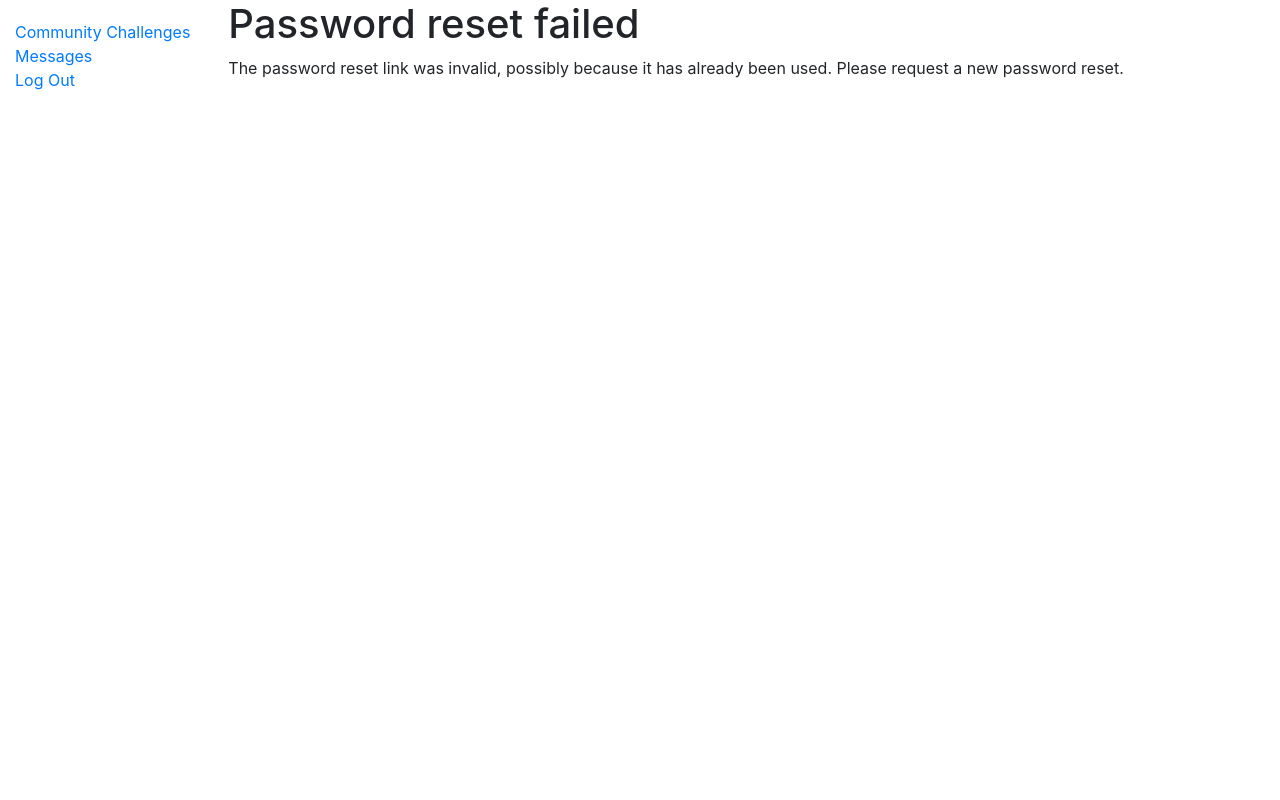
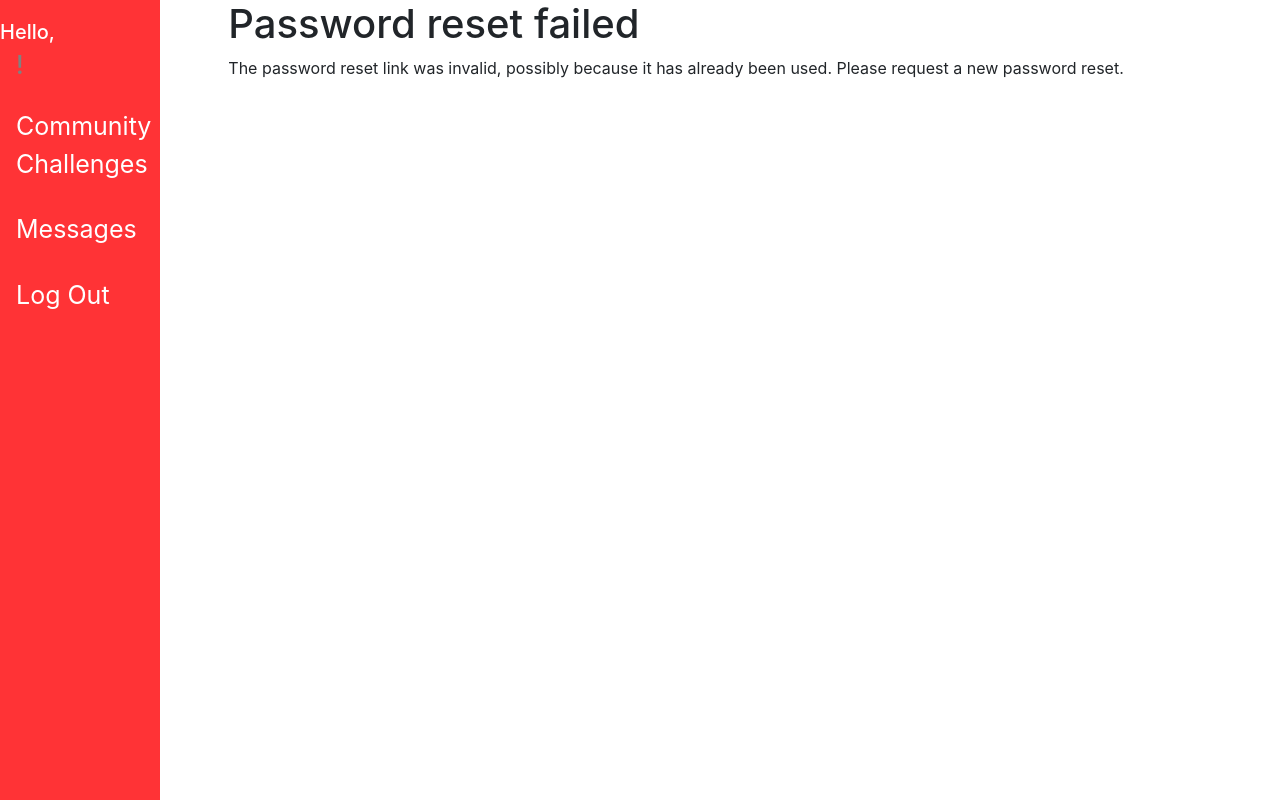
Before and after one commit to archanaramakrishnan/you-go-girl, a Django app: page /accounts/reset/1/1/ in a window 1280 px wide. Run offline with Django 3.2, Linux system fonts and the light colour scheme; parts of the project's set-up code (start-up, migrations or seed data) failed here and were passed over; some libraries are stand-ins or nearby versions.

Commit message:
Sidebar with bootstrap and W3schools

```diff
--- a/challenges/static/css/styles.css
+++ b/challenges/static/css/styles.css
@@ -1,5 +1,44 @@
-.sidebar-nav {
+/* sidebar-nav {
     margin-top: 20px;
     padding: 0;
     list-style: none;
-}
+    background-color: lightblue;
+ */
+ /* The sidebar menu */
+ .sidenav {
+    height: 100%; /* Full-height: remove this if you want "auto" height */
+    width: 160px; /* Set the width of the sidebar */
+    position: fixed; /* Fixed Sidebar (stay in place on scroll) */
+    z-index: 1; /* Stay on top */
+    top: 0; /* Stay at the top */
+    left: 0;
+    background-color: #ff3336; /* Black */
+    overflow-x: hidden; /* Disable horizontal scroll */
+    padding-top: 20px;
+  }
+
+  /* The navigation menu links */
+  .sidenav a {
+    padding: 6px 8px 6px 16px;
+    text-decoration: none;
+    font-size: 25px;
+    color: #818181;
+    display: block;
+  }
+
+  /* When you mouse over the navigation links, change their color */
+  .sidenav a:hover {
+    color: #f1f1f1;
+  }
+
+  /* Style page content */
+  .main {
+    margin-left: 160px; /* Same as the width of the sidebar */
+    padding: 0px 10px;
+  }
+
+  /* On smaller screens, where height is less than 450px, change the style of the sidebar (less padding and a smaller font size) */
+  @media screen and (max-height: 450px) {
+    .sidenav {padding-top: 15px;}
+    .sidenav a {font-size: 18px;}
+  }
--- a/challenges/templates/base_generic.html
+++ b/challenges/templates/base_generic.html
@@ -5,6 +5,9 @@
   <meta charset="utf-8">
   <meta name="viewport" content="width=device-width, initial-scale=1">
   <link rel="stylesheet" href="https://stackpath.bootstrapcdn.com/bootstrap/4.1.3/css/bootstrap.min.css" integrity="sha384-MCw98/SFnGE8fJT3GXwEOngsV7Zt27NXFoaoApmYm81iuXoPkFOJwJ8ERdknLPMO" crossorigin="anonymous">
+  <!doctype html>
+  <html lang="en">
+  </html>
   <!-- Add additional CSS in static file -->
   {% load static %}
   <link rel="stylesheet" href="{% static 'css/styles.css' %}">
@@ -16,16 +19,41 @@
       {% block sidebar %}
         <ul class="sidebar-nav">
           {% if user.is_authenticated %}
-          <li>Hello, <a href="">{{user.get_username}}</a>!</li>
           {% endif %}
-          <li><a href="{% url 'challenges' %}">Community Challenges</a></li>
-          <li><a href="">Messages</a></li>
-          <li><a href="{% url 'logout' %}">Log Out</a></li>
-        </ul>
-     {% endblock %}
+         </li>
+
+ <!-- Side navigation -->
+ <div class="sidenav">
+    <h5> <p class="text-white">Hello, <a href=""> {{user.get_username}}!</a></p></h5>
+        <a href="{% url 'challenges' %}"><p class="text-white">Community Challenges</p></a></a>
+        <a href=""><p class="text-white">Messages</p></a></span>
+        <a  href="{% url 'logout' %}"><p class="text-white">Log Out</p></a></span>
       </div>
+
+      <!-- Page content -->
+      <div class="main">
+
+      </div>
+      <!-- Need this to have separation -->
+    </button>
+  </p>
+  <div class="collapse" id="collapseExample">
+    <div class="card card-body">
+
+<p>
+
+
+</p>
+{% endblock %}
+            </div>
+          </div>
+        </div>
+
       <div class="col-sm-10 ">{% block content %}{% endblock %}</div>
     </div>
   </div>
+  <script src="https://code.jquery.com/jquery-3.3.1.slim.min.js" integrity="sha384-q8i/X+965DzO0rT7abK41JStQIAqVgRVzpbzo5smXKp4YfRvH+8abtTE1Pi6jizo" crossorigin="anonymous"></script>
+<script src="https://cdnjs.cloudflare.com/ajax/libs/popper.js/1.14.6/umd/popper.min.js" integrity="sha384-wHAiFfRlMFy6i5SRaxvfOCifBUQy1xHdJ/yoi7FRNXMRBu5WHdZYu1hA6ZOblgut" crossorigin="anonymous"></script>
+<script src="https://stackpath.bootstrapcdn.com/bootstrap/4.2.1/js/bootstrap.min.js" integrity="sha384-B0UglyR+jN6CkvvICOB2joaf5I4l3gm9GU6Hc1og6Ls7i6U/mkkaduKaBhlAXv9k" crossorigin="anonymous"></script>
 </body>
 </html>
```
